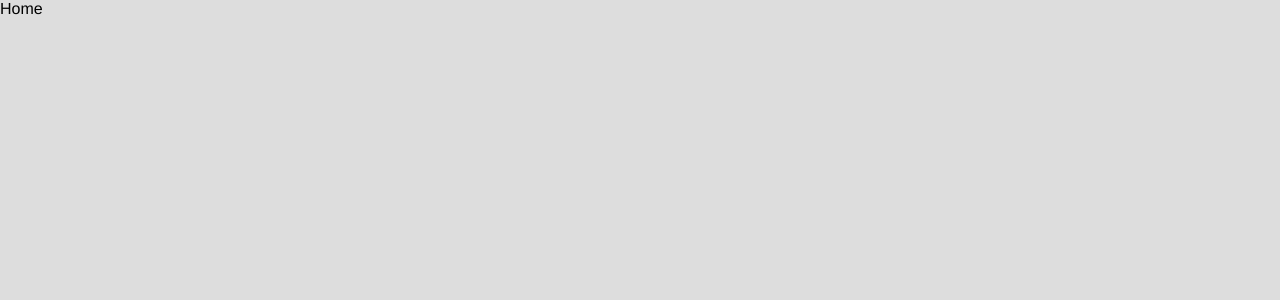
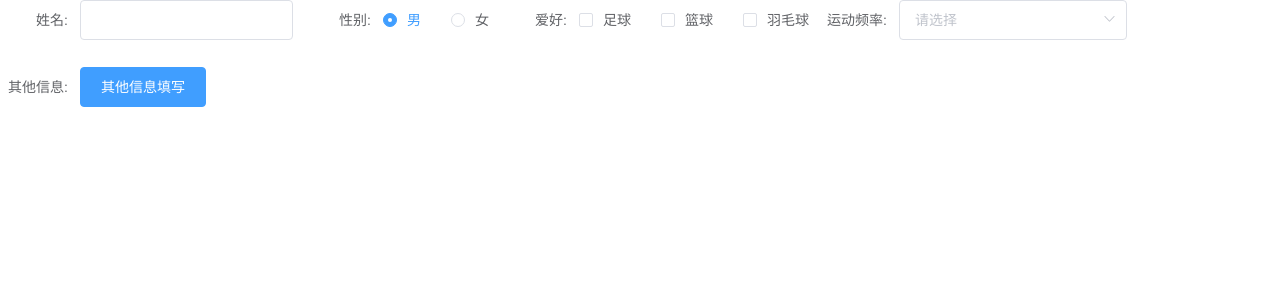
Before and after one commit to zhangxwhope/keyboard-events, a Vue app: page / in a window 1280 px wide. Shown: the top 300 px of the page. Built offline with nearby package versions, Linux system fonts and the light colour scheme.

Commit message:
绑定enter事件

```diff
--- a/src/main.js
+++ b/src/main.js
@@ -13,6 +13,25 @@ Vue.use(ElementUI)
 Vue.prototype.echarts = echarts
 Vue.config.productionTip = false
 
+// 注册一个全局自定义指令 `v-focus`
+Vue.directive('focus', {
+  // 当被绑定的元素插入到 DOM 中时……
+  inserted: function (el, obj) { // 这是需要页面刚加载就能进行聚焦操作使用的钩子函数,可以省略的，视具体需求而定
+    // console.log(obj);
+    if (obj.value) { // 对值进行判断
+      // 聚焦元素
+      el.focus()
+    }
+  },
+  // 当指令所在组件的 VNode 及其子 VNode 全部更新后调用
+  componentUpdated: function (el, obj) { // 这是每当绑定的值发生改变时触发的钩子函数
+    // console.log(obj);  //可以打印看一下
+    if (obj.value) {
+      el.focus()
+    }
+  }
+})
+
 /* eslint-disable no-new */
 new Vue({
   el: '#app',
--- a/src/pages/home/index.scss
+++ b/src/pages/home/index.scss
@@ -1,6 +1,5 @@
 .mod-home{
   width: 100%;
   height: 100%;
-  background: #ddd;
-  // color: $red;
+  // background: #ddd;
 }
--- a/src/pages/home/index.vue
+++ b/src/pages/home/index.vue
@@ -1,6 +1,38 @@
 <template>
   <div class="mod-home">
-    Home
+    <el-form ref="form" :model="form" :inline="true" label-width="80px">
+      <el-form-item label="姓名:">
+        <el-input v-model="form.name"
+                  focus-index="0"
+                  v-focus="focusIndex === 0"></el-input>
+      </el-form-item>
+      <el-form-item label="性别:">
+         <el-radio-group v-model="form.sex">
+          <el-radio :label="1" v-focus="focusIndex === 1" focus-index="1">男</el-radio>
+          <el-radio :label="2">女</el-radio>
+        </el-radio-group>
+      </el-form-item>
+      <el-form-item label="爱好:">
+        <el-checkbox-group v-model="form.interest">
+          <el-checkbox label="足球" v-focus="focusIndex === 2" focus-index="2"></el-checkbox>
+          <el-checkbox label="篮球"></el-checkbox>
+          <el-checkbox label="羽毛球"></el-checkbox>
+        </el-checkbox-group>
+      </el-form-item>
+      <el-form-item label="运动频率:">
+        <el-select v-model="form.frequency" placeholder="请选择" v-focus="focusIndex === 3" focus-index="3">
+          <el-option
+            v-for="item in options"
+            :key="item.value"
+            :label="item.label"
+            :value="item.value">
+          </el-option>
+        </el-select>
+      </el-form-item>
+      <el-form-item label="其他信息:">
+        <el-button type="primary" v-focus="focusIndex === 4" focus-index="4">其他信息填写</el-button>
+      </el-form-item>
+    </el-form>
   </div>
 </template>
 
@@ -9,7 +41,73 @@ export default {
   name: 'Home',
   data () {
     return {
-
+      focusIndex: 0, // 用来存放下一个应该聚焦的index值
+      form: {
+        name: '',
+        sex: 1,
+        interest: [],
+        frequency: ''
+      },
+      options: [
+        {
+          label: '从来不',
+          value: 0
+        },
+        {
+          label: '一周一次',
+          value: 1
+        },
+        {
+          label: '一周二次',
+          value: 2
+        },
+        {
+          label: '一周三次',
+          value: 3
+        },
+        {
+          label: '一周四次',
+          value: 4
+        },
+        {
+          label: '一周五次',
+          value: 5
+        },
+        {
+          label: '一周六次',
+          value: 6
+        },
+        {
+          label: '每天',
+          value: 7
+        }
+      ]
+    }
+  },
+  created () {
+    this.bindEvent(this)
+  },
+  methods: {
+    nextFocus (index) {
+      console.log(index, 'index')
+      this.focusIndex = index + 1
+    },
+    bindEvent (_this) {
+      document.onkeydown = function (e) {
+        // var ev = e || window.event
+        console.log(document.activeElement, 'element')
+        _this.findCurrentFocusIndex(document.activeElement)
+      }
+    },
+    // 找到对应的focus-index
+    findCurrentFocusIndex (element) {
+      let index = element.getAttribute('focus-index')
+      if (!index) {
+        element = element.parentNode
+        this.findCurrentFocusIndex(element)
+      } else {
+        this.focusIndex = Number(index) + 1
+      }
     }
   }
 }
```
